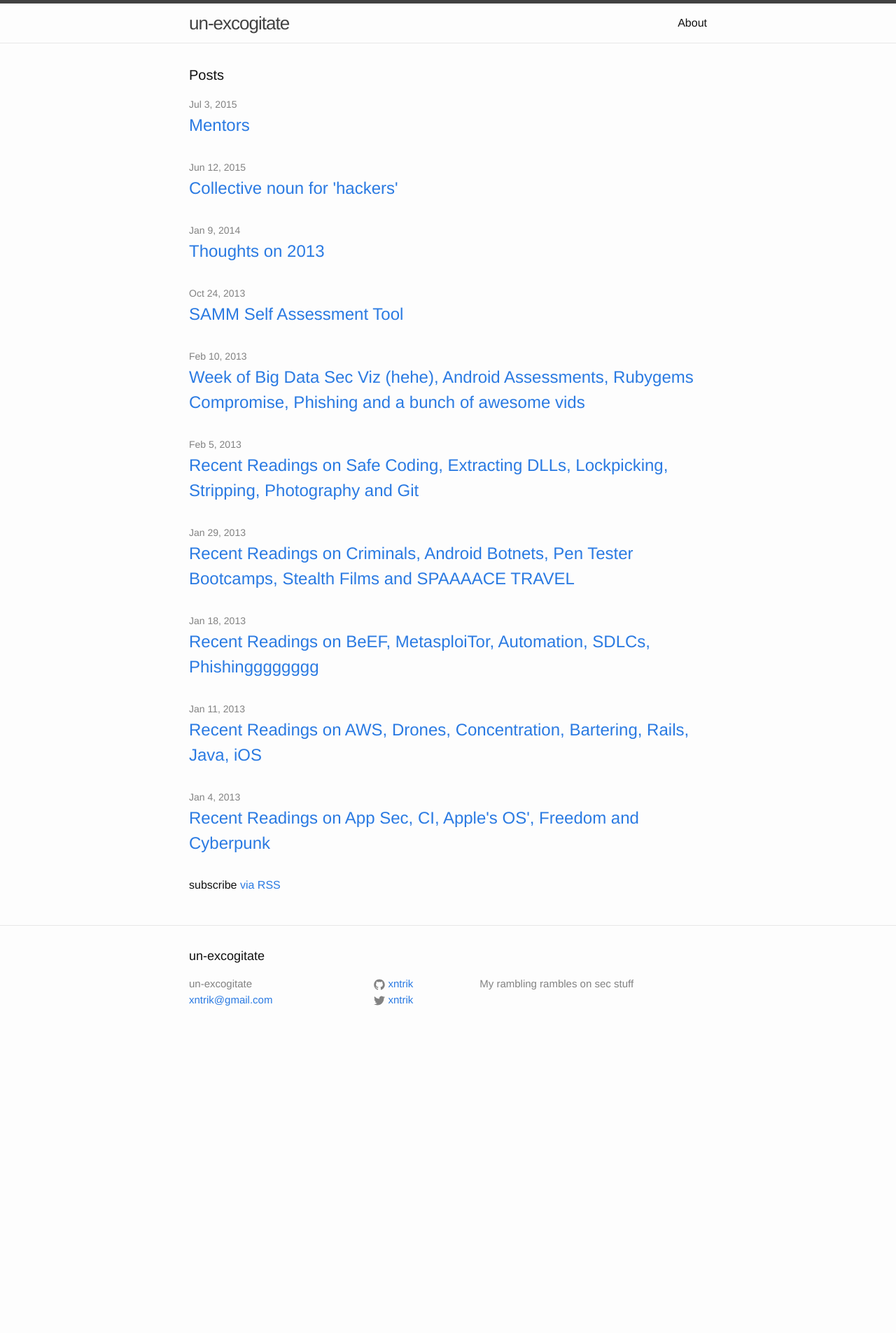
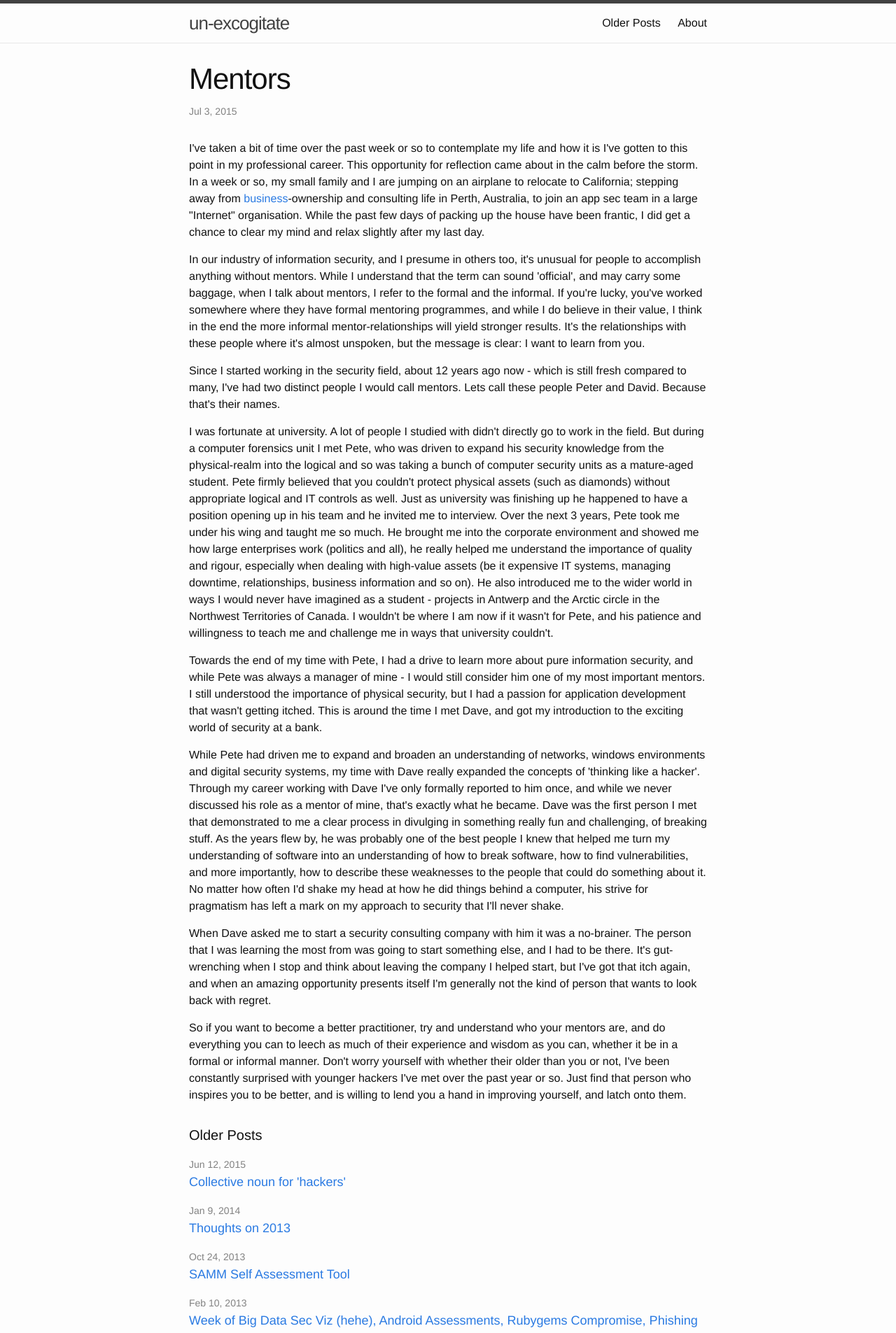
Before and after one commit to xntrik/xntrik.github.io, a Jekyll site: the page built from index.html, in a window 1280 px wide. Shown: the top 1905 px of the page at 70% size. Built offline with Jekyll 4.4.1, drawn with Linux system fonts in a browser that asks for light colours; before the commit the page ends 1500 px from its top, so only the background shows below that.

Commit message:
updated style

```diff
--- a/_includes/header.html
+++ b/_includes/header.html
@@ -14,6 +14,7 @@
       </a>
 
       <div class="trigger">
+        <a class="page-link" href="/#older-posts">Older Posts</a>
         {% for page in site.pages %}
           {% if page.title %}
           <a class="page-link" href="{{ page.url | prepend: site.baseurl }}">{{ page.title }}</a>
--- a/_layouts/post.html
+++ b/_layouts/post.html
@@ -5,7 +5,7 @@ layout: default
 
   <header class="post-header">
     <h1 class="post-title">{{ page.title }}</h1>
-    <p class="post-meta">{{ page.date | date: "%b %-d, %Y" }}{% if page.author %} • {{ page.author }}{% endif %}{% if page.meta %} • {{ page.meta }}{% endif %}</p>
+    <p class="post-meta">{{ page.date | date: "%b %-d, %Y" }}</p>
   </header>
 
   <article class="post-content">
--- a/_posts/2014-01-09-thoughts-on-2013.markdown
+++ b/_posts/2014-01-09-thoughts-on-2013.markdown
@@ -18,15 +18,14 @@ date_gmt: '2014-01-09 10:29:04 +0000'
 tags: []
 comments: []
 ---
-<p><a href="http://un-excogitate.org/uploads/1375954_10151592746396364_867792112_n.jpg"><img src="http://un-excogitate.org/uploads/1375954_10151592746396364_867792112_n.jpg" alt="married" width="300" height="450" class="alignleft size-full wp-image-807" /></a>I awoke at the start of 2013 and life was spectacular. I was a few months married (bank accounts reset), had put together a rough plan for honeymooning around the US and even started executing the purchasing of flights etc (bank accounts reset take two). I had also recently had some really interesting discussions with <a href="https://twitter.com/wadealcorn">@WadeAlcorn</a> regarding a potential "little" side-project, and of course all the other bits and bobs I was spending time with, various Rails, jQuery and AWS projects. I can't forget to mention my continued efforts on what I was doing in the 9-5, providing the absolute best information and application security consulting advice and services to our customers that I could.</p>
+<p>I awoke at the start of 2013 and life was spectacular. I was a few months married (bank accounts reset), had put together a rough plan for honeymooning around the US and even started executing the purchasing of flights etc (bank accounts reset take two). I had also recently had some really interesting discussions with <a href="https://twitter.com/wadealcorn">@WadeAlcorn</a> regarding a potential "little" side-project, and of course all the other bits and bobs I was spending time with, various Rails, jQuery and AWS projects. I can't forget to mention my continued efforts on what I was doing in the 9-5, providing the absolute best information and application security consulting advice and services to our customers that I could.</p>
 <p>On the personal front, 2013 saw my love and adoration for my wonderful wife Tenille continue to grow and flourish. We had our highs and lows, moments of despair and absolute joy. Some of the best times of my life I've experienced over the past few years, and 2013 was no different. Our trip to LA, Portland, Seattle, New Orleans and Hawaii was nothing short of absolutely spectacular. We got to experience some fantastic music events (The Bronx in their hometown, LA, in an amazing art deco theatre; Local Natives in a 100 year old ballroom in Portland; The New Orleans Jazz Festival), some fantastic meals (in particular the cuisine we sampled in Portland and New Orleans), some breathtaking beers (once again, thank you Oregon you wonderful state of beer) and amazing scenery, particularly in Hawaii. </p>
 <p>Shortly after returning home we were welcomed with the news that we would be having a little baby within about 9 months. With excitement and trepidation we both knew that our lives were about to change for ever.</p>
-<p><a href="http://un-excogitate.org/uploads/preg.jpg"><img src="http://un-excogitate.org/uploads/preg.jpg" alt="new life" width="384" height="384" class="alignright size-full wp-image-810" /></a></p>
 <p>Throughout the entire year I also found myself spending more and more time on that side-project with Wade, co-authoring the <a href="http://www.amazon.com/Browser-Hackers-Handbook-Wade-Alcorn/dp/1118662091">Browser Hacker's Handbook</a>. Working so closely with Wade and Michele <a href="https://twitter.com/antisnatchor">@antisnatchor</a> was also filled with amazing highs and lows. As far as challenges go, working on this book has easily been one of the more difficult things I've been involved with. Not just from a research point of view, but re-discovering how to apply a high degree of rigour in writing in a consistent, concise and clear manner. Oh, and lets not forget the endless cycles of reviewing and reviewing and reviewing. I would be lying if there weren't a few moments where I wanted to throw in the towel, but working with these two brilliant security researchers and professionals (not to mention the other talented contributing authors and reviewers we've been fortunate enough to get involved) has been such an amazingly fulfilling experience I'm glad I didn't. Over 1,100 emails and 2,000+ commits later and the book is getting very close to completion.</p>
 <p>On other projects I continued my efforts with <a href="http://www.beefproject.com">BeEF</a> (various back and frontend commits, with a focus on the rex console UI, (mobile) browser detection, LastPass SE modules, and an implementation on the WebRTC internal IP detection).</p>
 <p>I also released my first version of the <a href="http://labs.asteriskinfosec.com.au/samm-self-assessment-tool/">SAMM Self Assessment tool</a>, which immediately got some interest from the <a href="http://www.opensamm.org/">OpenSAMM</a> project leads for further inclusion with the official OWASP Project. I really enjoyed hacking this together, not only because I got to spend some time with jQuery, but also getting a really good opportunity to play with deploying and scaling this Rails app on AWS services with the excellent <a href="https://github.com/rubber/rubber">Rubber</a> tool (a cloud-wrapper for capistrano). With a few clicks of a button I'm able to scale app servers and DB servers, and then add/remove them from the Amazon's Elastic Load Balancers. Combine this with S3 and CloudFront to provide a CDN for all the static assets (once again, automatically pre-compiled during a deploy to EC2) and voila. I must admit, it was really fun to spend some time seeing how the app would go throwing <a href="http://loader.io/">loader.io</a> against it.</p>
 <p>I can't forget the ongoing maintenance of the <a href="https://github.com/AsteriskLabs/devise_google_authenticator">Devise Google Authenticator</a> gem for Rails' <a href="https://github.com/plataformatec/devise">Devise</a>. Hopefully one of the quicker ways to provide 2FA to your Rails apps. The GH project has 83 stars and the gem has been downloaded over 7,000 times from rubygems, so that's not too bad.</p>
 <p>I've also been spending a fair amount of time working on a simple threat modelling application, but you'll have to watch this space for more on this throughout the year.</p>
-<p><a href="http://un-excogitate.org/uploads/51NwGXgZ60L._SY300_.jpg"><img src="http://un-excogitate.org/uploads/51NwGXgZ60L._SY300_.jpg" alt="browser hacker&#039;s handbook" width="239" height="300" class="alignleft size-full wp-image-817" /></a>On the professional side of my life <a href="http://www.asteriskinfosec.com.au">Asterisk</a> has continued to grow and grow. We're in the process of moving into new premises and we've grown by a couple of excellent consultants too. Our first employee is not only someone I deeply respect, but I would consider a good friend, so I'm super happy that <a href="https://twitter.com/jrod_burns">Jarrod</a> agreed to dive into the exciting ocean of boutique information security consulting with us. We've been beating our targets, and things are feeling really positive, I'm very excited to see how we continue to grow in 2014.</p>
+<p>On the professional side of my life <a href="http://www.asteriskinfosec.com.au">Asterisk</a> has continued to grow and grow. We're in the process of moving into new premises and we've grown by a couple of excellent consultants too. Our first employee is not only someone I deeply respect, but I would consider a good friend, so I'm super happy that <a href="https://twitter.com/jrod_burns">Jarrod</a> agreed to dive into the exciting ocean of boutique information security consulting with us. We've been beating our targets, and things are feeling really positive, I'm very excited to see how we continue to grow in 2014.</p>
 <p>2013 ended on the highest peak when Tenille brought our little baby girl into the world. We've only been home with her for a few days now, but I'm so amazed with how well both she and Tenille are doing.</p>
 <p>Here's to 2014 being even better!</p>
--- a/_sass/_layout.scss
+++ b/_sass/_layout.scss
@@ -174,7 +174,7 @@
     list-style: none;
 
     > li {
-        margin-bottom: $spacing-unit;
+        margin-bottom: $spacing-unit / 2;
     }
 }
 
@@ -185,7 +185,7 @@
 
 .post-link {
     display: block;
-    font-size: 24px;
+    font-size: 18px;
 }
 
 
--- a/index.html
+++ b/index.html
@@ -2,12 +2,24 @@
 layout: default
 ---
 
+{% assign toppost = site.posts.first %}
+<div class="post">
+  <header class="post-header">
+    <h1 class="post-title">{{ toppost.title }}</h1>
+    <p class="post-meta">{{ toppost.date | date: "%b %-d, %Y" }}</p>
+  </header>
+  <article class="post-content">
+    {{ toppost.content }}
+  </article>
+</div>
+
 <div class="home">
 
-  <h1 class="page-heading">Posts</h1>
+  <h1 class="page-heading" id="older-posts">Older Posts</h1>
 
   <ul class="post-list">
     {% for post in site.posts %}
+    {% if post.url != toppost.url %}
       <li>
         <span class="post-meta">{{ post.date | date: "%b %-d, %Y" }}</span>
 
@@ -15,6 +27,7 @@ layout: default
           <a class="post-link" href="{{ post.url | prepend: site.baseurl }}">{{ post.title }}</a>
         </h2>
       </li>
+    {% endif %}
     {% endfor %}
   </ul>
 
```
